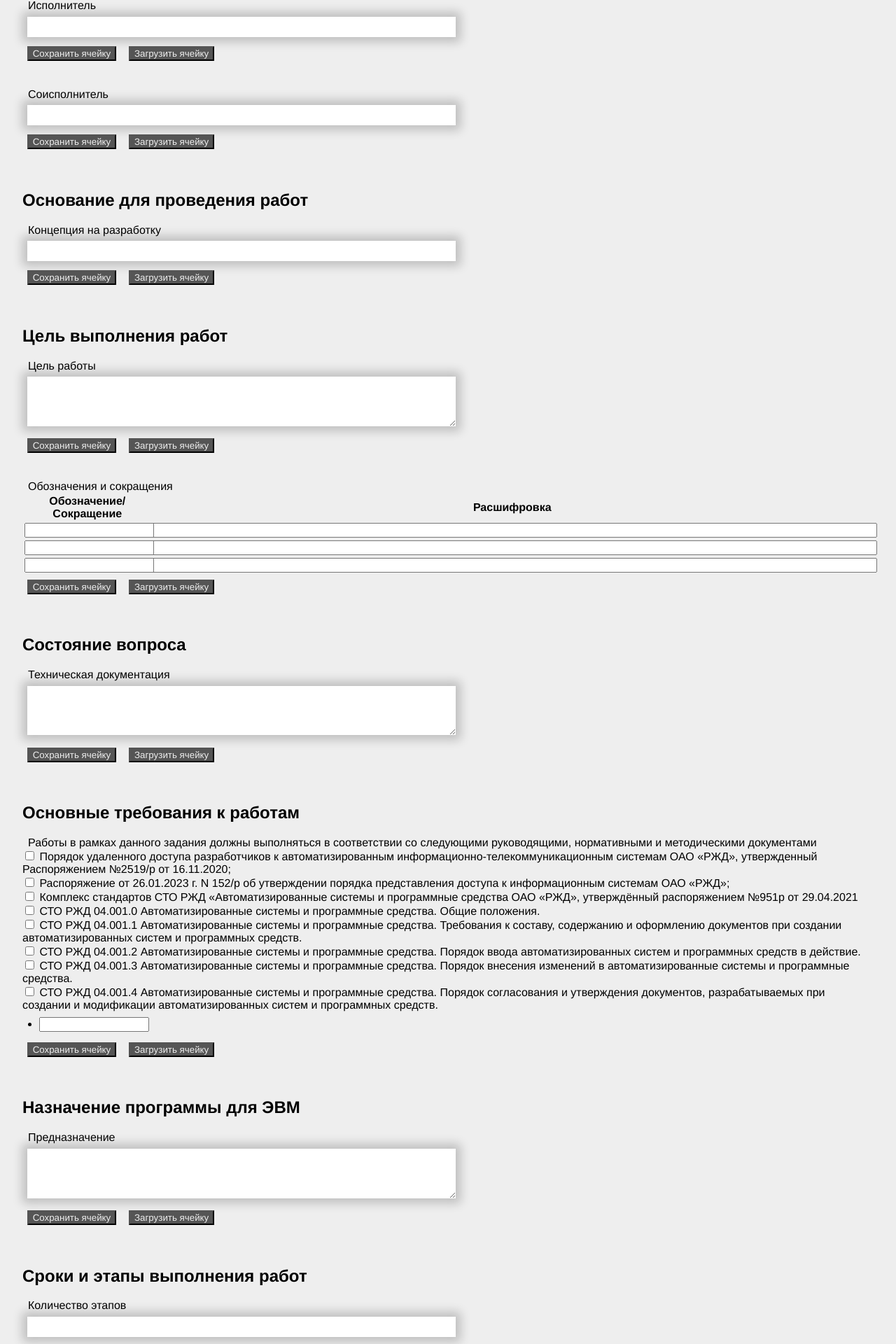
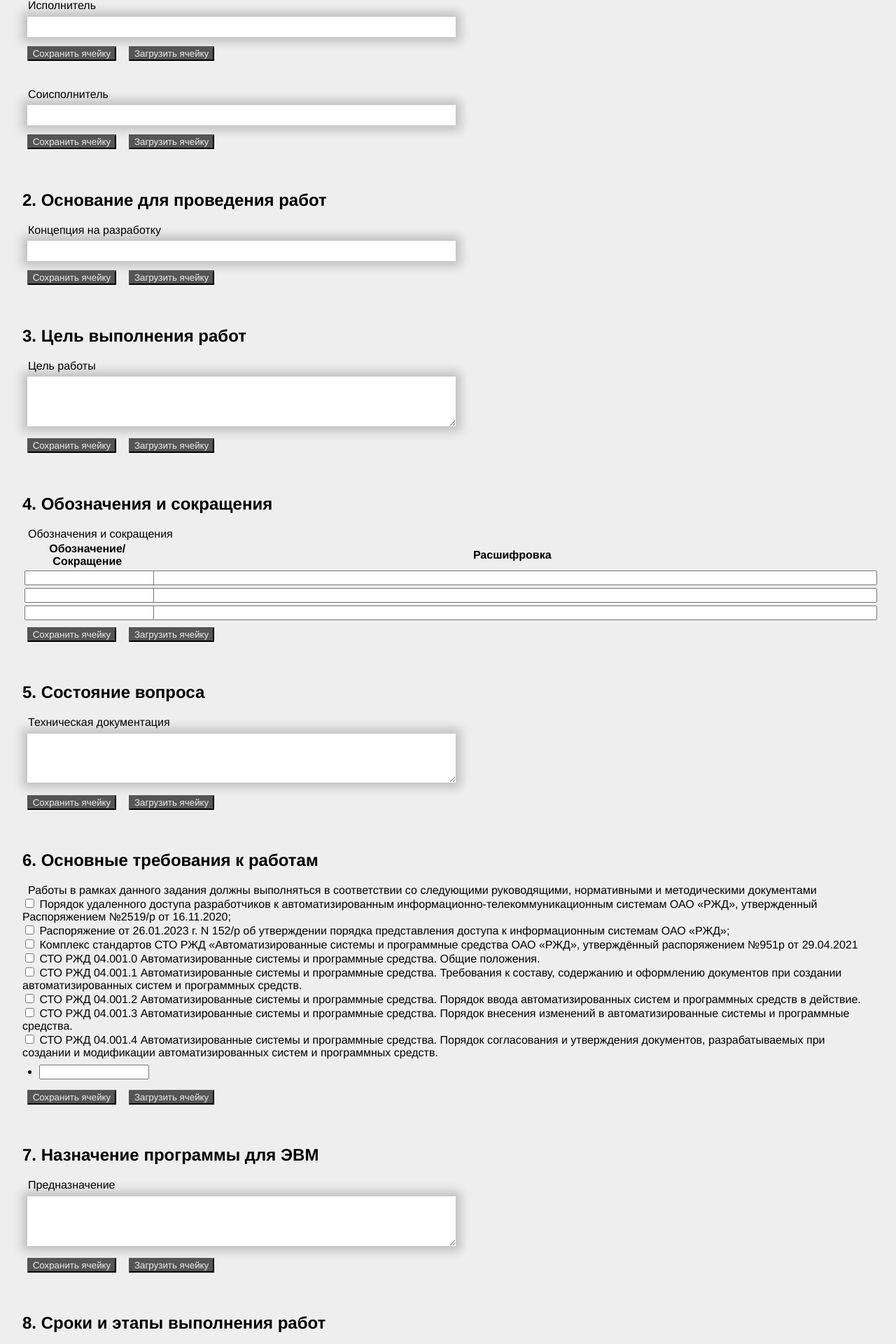
Before and after one commit to generic-name-2166/tt-validation, a SvelteKit app: page / in a window 1280 px wide. Shown: the part 874-2794 px from the top of the page at 70% size. Built offline with nearby package versions, Linux system fonts and the light colour scheme.

Commit message:
minor templating changes

```diff
--- a/src/routes/+page.svelte
+++ b/src/routes/+page.svelte
@@ -16,7 +16,8 @@
     background-color: #eeeeee;
   }
 
-  :global(button), :global(input) {
+  :global(button),
+  :global(input) {
     font-family: inherit;
   }
 </style>
--- a/src/routes/Cell.svelte
+++ b/src/routes/Cell.svelte
@@ -133,7 +133,7 @@
     inline-size: 50%;
     margin: 0.5em;
     border-width: 0;
-    box-shadow:0 0 1em 0.5em rgba(0,0,0,0.2);
+    box-shadow: 0 0 1em 0.5em rgba(0, 0, 0, 0.2);
   }
 
   textarea {
@@ -141,7 +141,7 @@
     inline-size: 50%;
     margin: 0.5em;
     border-width: 0;
-    box-shadow:0 0 1em 0.5em rgba(0,0,0,0.2);
+    box-shadow: 0 0 1em 0.5em rgba(0, 0, 0, 0.2);
   }
 
   button {
--- a/src/routes/template.ts
+++ b/src/routes/template.ts
@@ -39,7 +39,7 @@ interface ICell {
 
 export let cell_list: ICell[] = [
   {
-    title: "Организационная структура выполнения работ",
+    title: "1. Организационная структура выполнения работ",
     label: "Заказчик",
     layout: { type: "text" },
     extra: ["label", "text"],
@@ -60,26 +60,27 @@ export let cell_list: ICell[] = [
     extra: ["label", "text"],
   },
   {
-    title: "Основание для проведения работ",
+    title: "2. Основание для проведения работ",
     label: "Концепция на разработку",
     layout: { type: "text" },
   },
   {
-    title: "Цель выполнения работ",
+    title: "3. Цель выполнения работ",
     label: "Цель работы",
     layout: { type: "textarea" },
   },
   {
+    title: "4. Обозначения и сокращения",
     label: "Обозначения и сокращения",
     layout: { type: "table", amount: [3, 2] },
   },
   {
-    title: "Состояние вопроса",
+    title: "5. Состояние вопроса",
     label: "Техническая документация",
     layout: { type: "textarea" },
   },
   {
-    title: "Основные требования к работам",
+    title: "6. Основные требования к работам",
     label:
       "Работы в рамках данного задания должны выполняться в соответствии со следующими руководящими, нормативными и методическими документами",
     layout: {
@@ -98,12 +99,12 @@ export let cell_list: ICell[] = [
     },
   },
   {
-    title: "Назначение программы для ЭВМ",
+    title: "7. Назначение программы для ЭВМ",
     label: "Предназначение",
     layout: { type: "textarea" },
   },
   {
-    title: "Сроки и этапы выполнения работ",
+    title: "8. Сроки и этапы выполнения работ",
     label: "Количество этапов",
     layout: { type: "number" },
     extra: ["Работы по настоящему ТЗ выполняются в ", " этап(а/ов)"],
@@ -119,7 +120,7 @@ export let cell_list: ICell[] = [
     extra: ["label", "text"],
   },
   {
-    title: "Содержание работ",
+    title: "9. Содержание работ",
     label: "В рамках данного Технического задания выполняются следующие Работы",
     layout: {
       type: "checkbox",
@@ -143,12 +144,18 @@ export let cell_list: ICell[] = [
     ],
   },
   {
-    title: "Разработка ЧТЗ и описания информационной технологии",
+    title: "9.1. Разработка ЧТЗ и описания информационной технологии",
     label: "ЧТЗ должно быть разработа в соответствии со следующими стандартами",
-    layout: { type: "checkbox", amount: 1, labels: [""] },
+    layout: {
+      type: "checkbox",
+      amount: 1,
+      labels: [
+        "СТО РЖД 04.001.1 Автоматизированные системы и программные средства. Требования к составу, содержанию и оформлению документов при создании автоматизированных систем и программных средств. ",
+      ],
+    },
   },
   {
-    title: "Разработка программы для ЭВМ",
+    title: "9.2. Состав и содержание работ по разработке Программы для ЭВМ",
     label: "Должны быть разработаны следующие подсистемы",
     layout: { type: "subsystems", amount: 2 },
   },
```
Also changed, not shown: src/lib/CellComponents/CellSubsystems.svelte (+4 -8 lines), src/lib/CellComponents/CellTitle.svelte (+7 -9 lines), src/routes/Form.svelte (line endings or trailing spaces).
